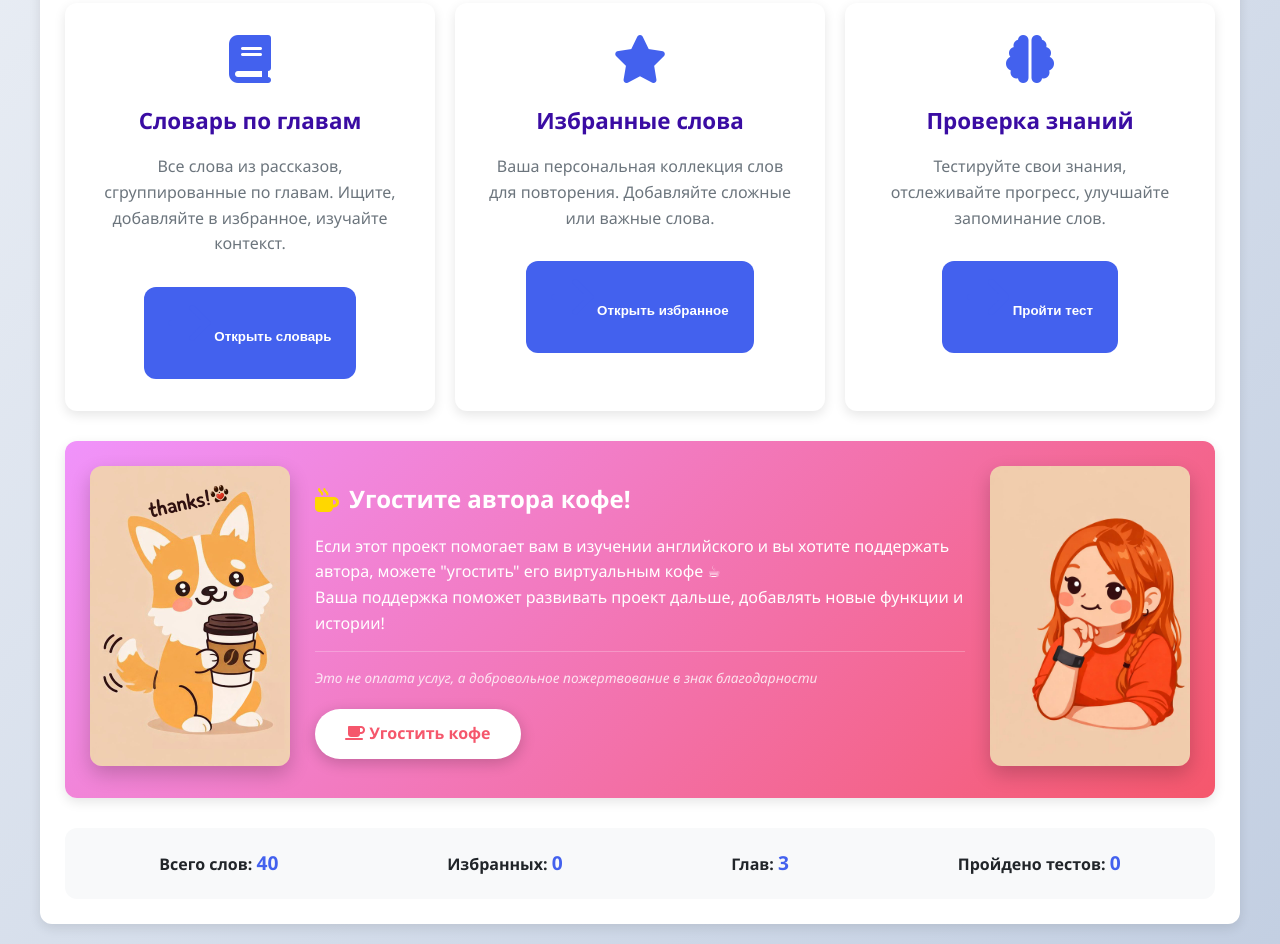
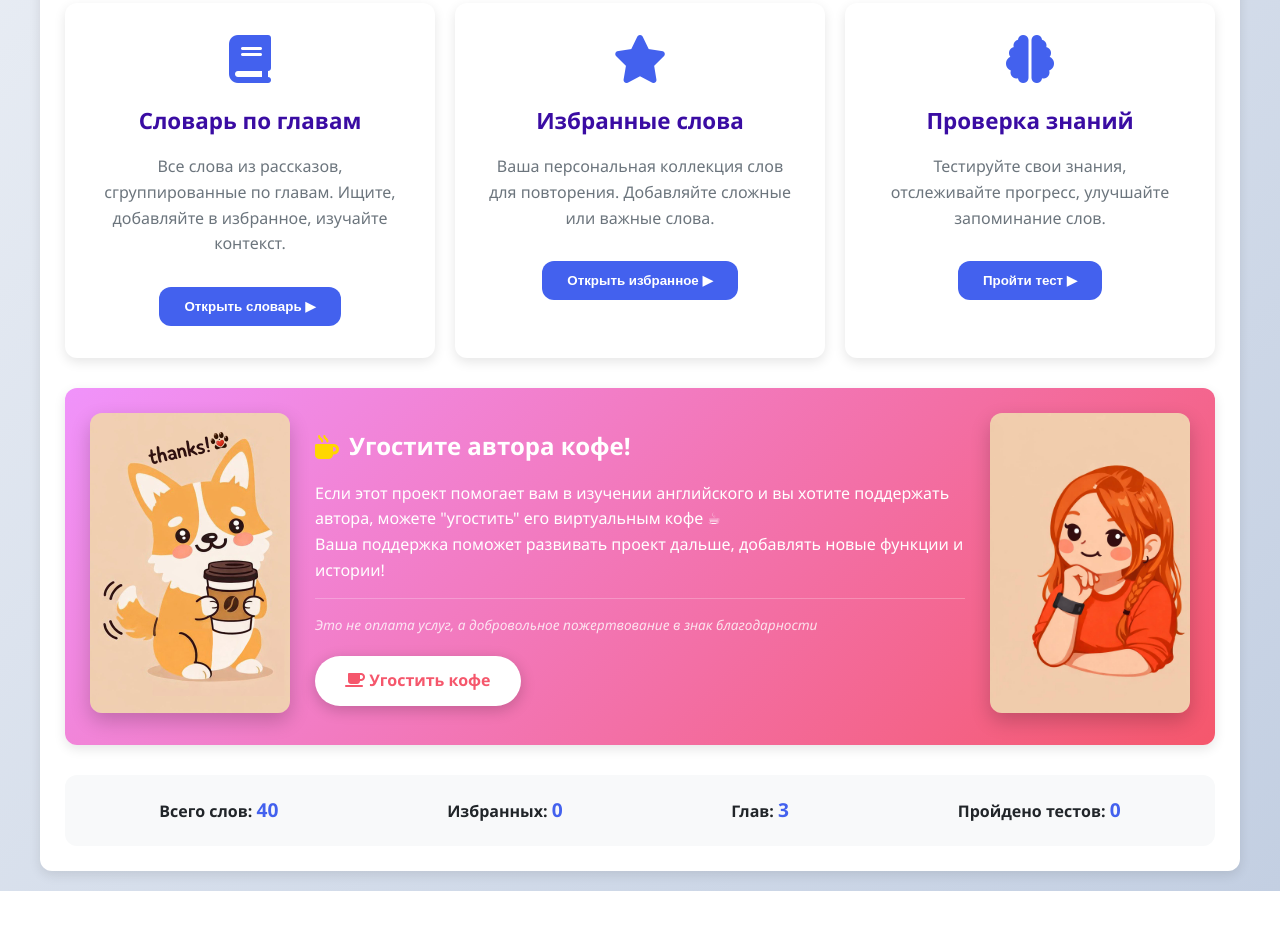
Before and after one commit to ElisVeden/ElisVeden.github.io, a website: page index.html in a window 1280 px wide. Shown: the part 867-1811 px from the top of the page. After the commit the page ends 1758 px from the top, so only its background shows below. Drawn offline with Linux system fonts and the light colour scheme.

Commit message:
Update index.html

```diff
--- a/index.html
+++ b/index.html
@@ -89,7 +89,7 @@
                     <p>Все слова из рассказов, сгруппированные по главам. Ищите, добавляйте в избранное, изучайте
                         контекст.</p>
                     <button class="btn-primary go-to-dictionary">
-                        <i class="fas fa-arrow-right"></i> Открыть словарь
+                        Открыть словарь ▶︎
                     </button>
                 </div>
 
@@ -98,7 +98,7 @@
                     <h3>Избранные слова</h3>
                     <p>Ваша персональная коллекция слов для повторения. Добавляйте сложные или важные слова.</p>
                     <button class="btn-primary go-to-favorites">
-                        <i class="fas fa-arrow-right"></i> Открыть избранное
+                        Открыть избранное ▶︎
                     </button>
                 </div>
 
@@ -107,7 +107,7 @@
                     <h3>Проверка знаний</h3>
                     <p>Тестируйте свои знания, отслеживайте прогресс, улучшайте запоминание слов.</p>
                     <button class="btn-primary go-to-test">
-                        <i class="fas fa-arrow-right"></i> Пройти тест
+                        Пройти тест ▶︎
                     </button>
                 </div>
             </div>
```
